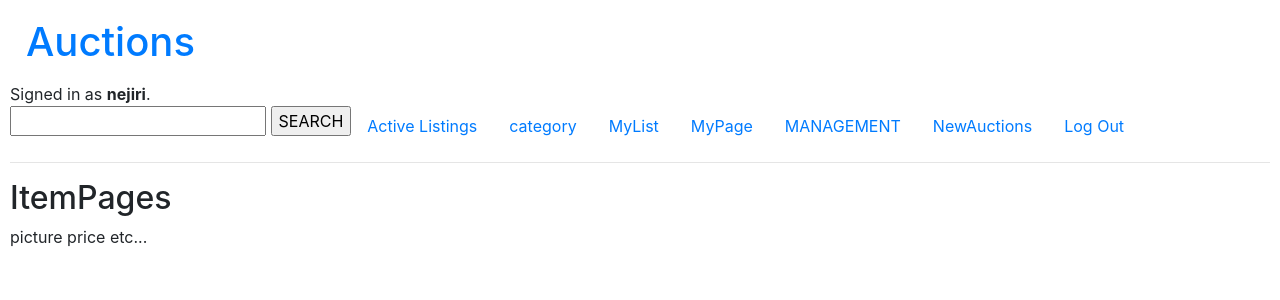
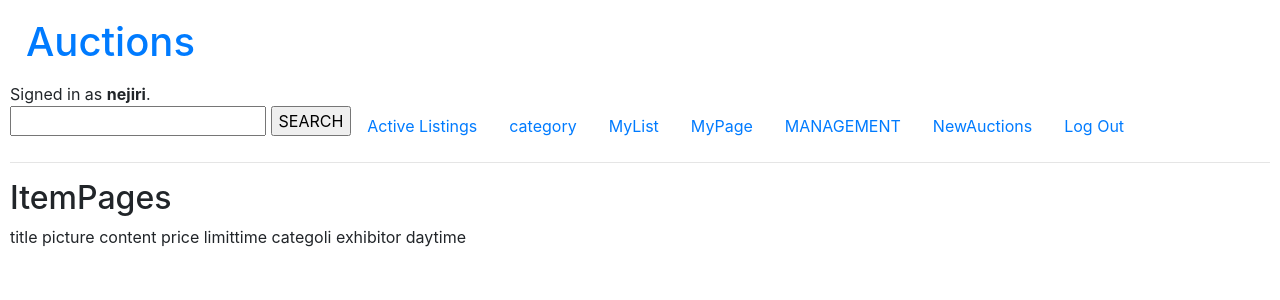
Before and after one commit to nejiry/commerce, a Django app: page /item/ in a window 1280 px wide. Shown: the top 300 px of the page. Run offline with Django 3.2, Linux system fonts and the light colour scheme; a user stored in the database is signed in; some libraries are stand-ins or nearby versions.

Commit message:
update,form

```diff
--- a/auctions/forms.py
+++ b/auctions/forms.py
@@ -15,4 +15,5 @@ class AuctionForm(forms.ModelForm):
             'auction_price',
             'auction_content',
             'auction_categoli',
-            'auction_picture')
+            'auction_picture',
+            'auction_limittime')
--- a/auctions/models.py
+++ b/auctions/models.py
@@ -1,6 +1,7 @@
 from django.contrib.auth.models import AbstractUser
 from django.db import models
 from django.forms import modelformset_factory
+from django.core import validators
 
 
 class User(AbstractUser):
@@ -14,21 +15,27 @@ class User(AbstractUser):
 
 class trade(models.Model):
     trade_price = models.IntegerField()
-    trade_daitime = models.DateTimeField(blank=True,null=True)
+    trade_daitime = models.DateTimeField(auto_now_add=True,null=True)
     trade_bidder = models.ForeignKey(User, on_delete=models.CASCADE)
 
 class coment(models.Model):
-    coment_daytime = models.DateTimeField(blank=True,null=True)
+    coment_daytime = models.DateTimeField(auto_now_add=True,null=True)
     coment_content = models.TextField()
     coment_user = models.ForeignKey(User, on_delete=models.CASCADE)
 
 
 class auctions(models.Model):
+    LIMIT = (
+        ('1','3Hours'),
+        ('2','12Hours'),
+        ('3','24Hours'),
+        ('4','3days'),
+    )
     auction_title = models.CharField(max_length=20,null=True)
-    auction_exhibitor = models.CharField(max_length=20,unique=True)
-    auction_price = models.IntegerField()
-    auction_daytime = models.DateTimeField(blank=True,null=True)
-    auction_limittime = models.DurationField()
-    auction_content = models.TextField()
+    auction_exhibitor = models.CharField(max_length=20,null=True)
+    auction_price = models.IntegerField(validators=[validators.MinValueValidator(0)],null=True)
+    auction_daytime = models.DateTimeField(auto_now_add=True,null=True)
+    auction_limittime = models.CharField(max_length=1,choices=LIMIT,null=True)
+    auction_content = models.TextField(null=True)
     auction_picture = models.ImageField(upload_to="image",blank=True,null=True)
-    auction_categoli = models.CharField(max_length=10)
+    auction_categoli = models.CharField(max_length=10, null=True)
--- a/auctions/templates/auctions/item.html
+++ b/auctions/templates/auctions/item.html
@@ -3,7 +3,12 @@
 {% block body %}
     <h2>ItemPages</h2>
 
+    title
     picture
+    content
     price
-    etc...
+    limittime
+    categoli
+    exhibitor
+    daytime
 {% endblock %}
--- a/auctions/templates/auctions/newauctions.html
+++ b/auctions/templates/auctions/newauctions.html
@@ -4,7 +4,7 @@
     <h2>newauctinos</h2>
 
     <div class="auction">
-        <form method="POST">
+        <form method="POST", enctype="multipart/form-data" >
             {{form.as_p}}
             {% csrf_token %}
             <input type="submit" class="btn" value="submit">
--- a/auctions/urls.py
+++ b/auctions/urls.py
@@ -1,5 +1,7 @@
+from django.conf import settings
 from django.urls import path
-
+from django.conf import settings
+from django.conf.urls.static import static
 from . import views
 
 urlpatterns = [
@@ -16,3 +18,4 @@ urlpatterns = [
     path("newauctions",views.newauctions,name="newauctions"),
     path("item/",views.item,name="item")
 ]
+urlpatterns += static(settings.MEDIA_URL,document_root=settings.MEDIA_ROOT)
--- /dev/null
+++ b/auctions/util.py
@@ -0,0 +1 @@
+from .models import User,auctions,trade,coment
--- a/auctions/views.py
+++ b/auctions/views.py
@@ -121,19 +121,19 @@ def management(request):#自分が行った投稿、コメントの履歴が見
 
 def newauctions(request):
     if request.method == "POST":
-        form = forms.AuctionForm(request)
+        form = forms.AuctionForm(request.POST,request.FILES)
         if form.is_valid():
-            auctions.auction_title = request.POST['auction_title']
-            auctions.auction_price = request.POST['auction_price']
-            auctions.auction_content = request.POST['auction_content']
-            auctions.auction_limittime = request.POST['auction_limittime']
-            auctions.auction_picture = request.FILES['auction_picture']
-            auctions.auction_exhibitor = request.user
-            auctions.auction_daytime = timezone.now()
+            post = form.save(commit=False)
+            post.auction_exhibitor = request.user.username
+            post.auction_picture = form.cleaned_data['auction_picture']
+            post.save()
             return render(request,"auctions/index.html",{
-                "message" : "complated"
+                "message" : f"complated {auctions.auction_title}"
             })
-
+        else:
+            return render(request,"auctions/index.html",{
+                "messege" : "Failed"
+            })
     else:
         form = forms.AuctionForm()
         return render(request, "auctions/newauctions.html",{
```
Also changed, not shown: auctions/templates/auctions/index.html (+10 -1 lines), auctions/migrations/0006_alter_auctions_auction_categoli_and_more.py (added), auctions/migrations/0007_alter_auctions_auction_price.py (added), auctions/migrations/0008_alter_auctions_auction_limittime_and_more.py (added), auctions/migrations/0009_alter_auctions_auction_daytime_and_more.py (added), auctions/migrations/0010_alter_auctions_auction_content_and_more.py (added), db.sqlite3, media/image/123.jpeg (added), media/image/l_e_others_500.jpeg (added), 2 other files.
